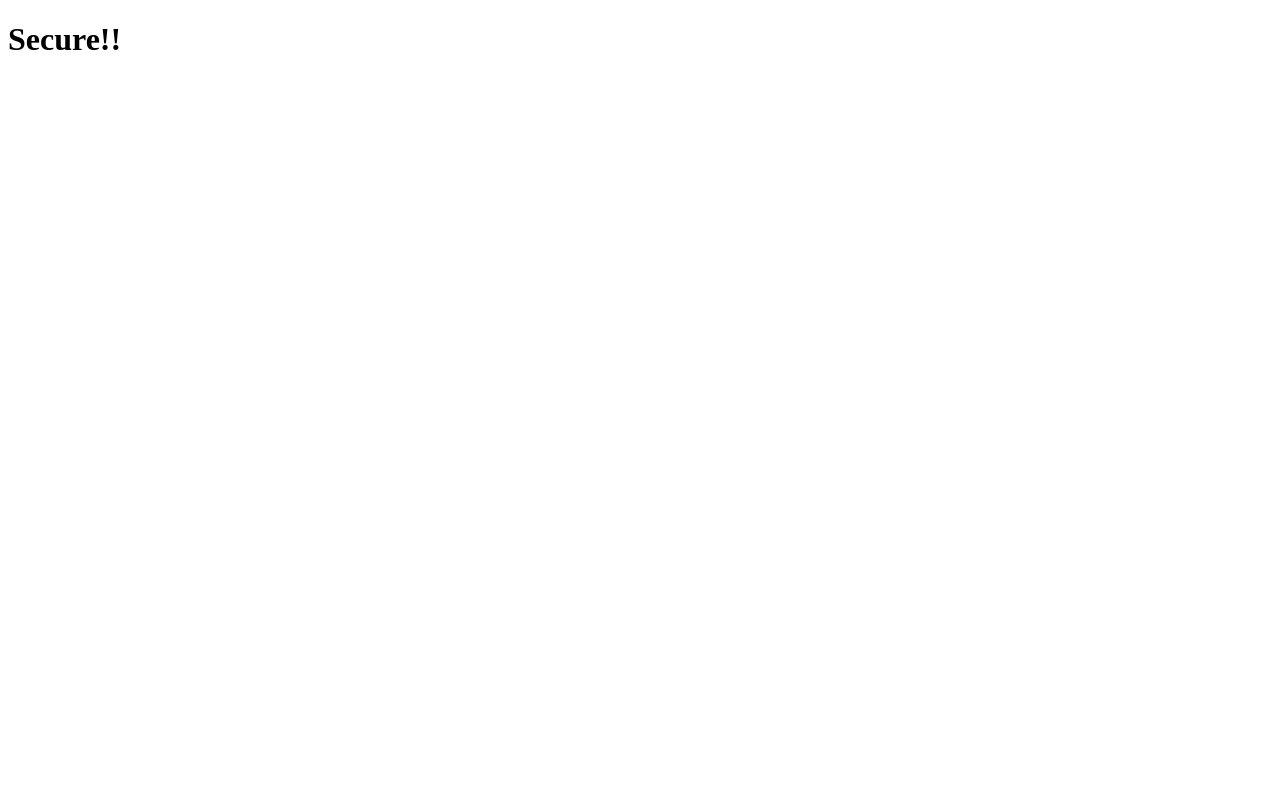
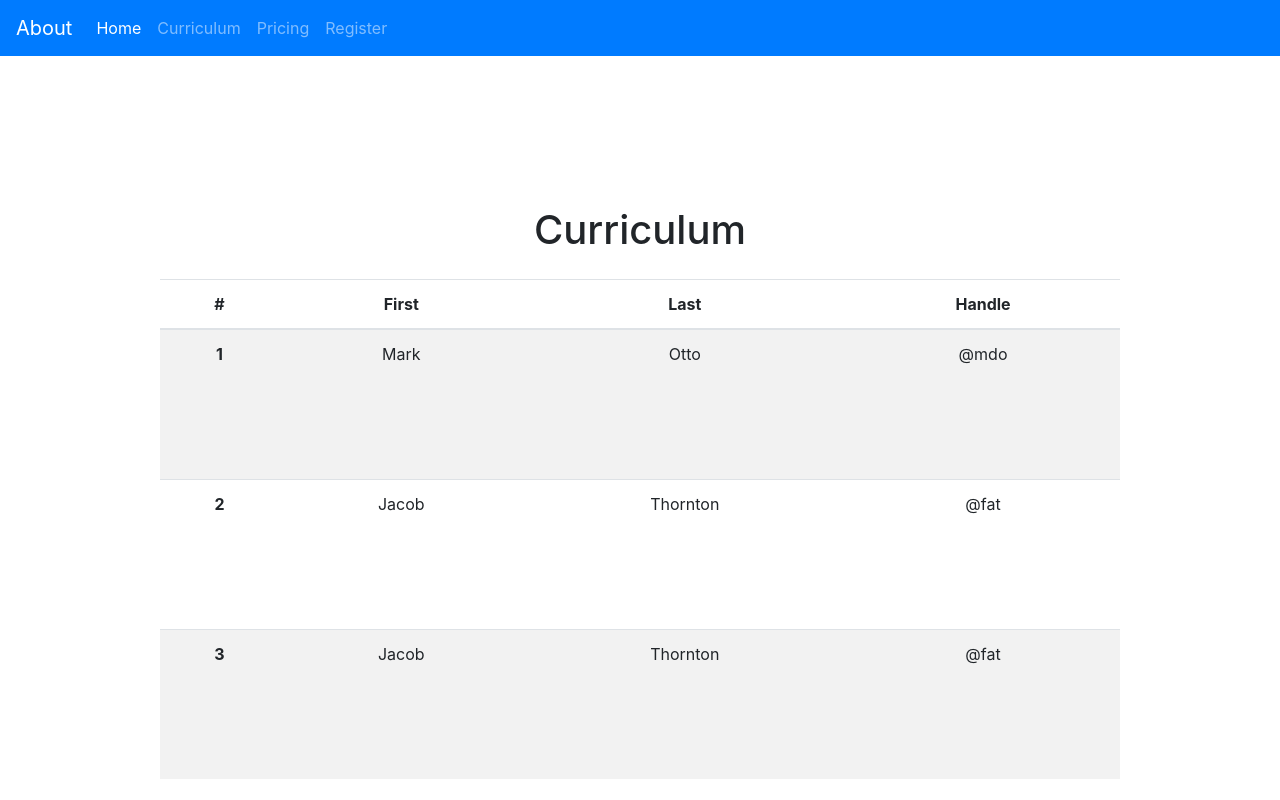
Before and after one commit to aimslee/sewing_class, a Django app: page /secure in a window 1280 px wide. Before the commit the page is almost empty. Run offline with Django 3.2, Linux system fonts and the light colour scheme.

Commit message:
rerouted login

```diff
--- a/sewing/templates/secure.html
+++ b/sewing/templates/secure.html
@@ -2,10 +2,88 @@
 <html lang="en">
 <head>
     <meta charset="UTF-8">
-    <meta name="viewport" content="width=device-width, initial-scale=1.0">
-    <title>Secure_Page</title>
+    <meta name="viewport" content="width=device-width, initial-scale=1.0, shrink-to-fit=no">
+    <title>Index</title>
+    <!-- Bootstrap css -->
+    <link rel="stylesheet" href="https://cdn.jsdelivr.net/npm/bootstrap@4.5.3/dist/css/bootstrap.min.css" integrity="sha384-TX8t27EcRE3e/ihU7zmQxVncDAy5uIKz4rEkgIXeMed4M0jlfIDPvg6uqKI2xXr2" crossorigin="anonymous">
+<style>
+    .curriculum {
+    margin: 25px;
+    }
+    .table_style {
+    text-align: center;
+    width: 960px;
+    margin: 20px;
+    margin-top: 150px;
+    margin-left: auto;
+    margin-right: auto;
+    }
+    .row_height {
+        height: 150px;
+    }
+    .flex-child {
+    flex: 1;
+    }
+</style>
 </head>
 <body>
-    <h1>Secure!!</h1>
+    <!-- navbar -->
+    <nav class="navbar navbar-expand-lg navbar-dark bg-primary">
+        <a class="navbar-brand" href="#">About</a>
+        <button class="navbar-toggler" type="button" data-toggle="collapse" data-target="#navbarNavAltMarkup" aria-controls="navbarNavAltMarkup" aria-expanded="false" aria-label="Toggle navigation">
+          <span class="navbar-toggler-icon"></span>
+        </button>
+        <div class="collapse navbar-collapse" id="navbarNavAltMarkup">
+          <div class="navbar-nav">
+            <a class="nav-link active" href="#">Home</a>
+            <a class="nav-link" href="#">Curriculum</a>
+            <a class="nav-link" href="#">Pricing</a>
+            <a class="nav-link" href="#">Register</a>
+          </div>
+        </div>
+    </nav>
+    <!-- Table -->
+
+    <div class="row">
+        <div class="col flex-child">
+            <div class="table_style">
+                <h1 class="curriculum">Curriculum</h1>
+                <table style="height: 100px" class="table table-striped">
+                    <thead>
+                    <tr>
+                        <th scope="col">#</th>
+                        <th scope="col">First</th>
+                        <th scope="col">Last</th>
+                        <th scope="col">Handle</th>
+                    </tr>
+                    </thead>
+                    <tbody>
+                    <tr>
+                        <th scope="row">1</th>
+                        <td class="row_height">Mark</td>
+                        <td>Otto</td>
+                        <td>@mdo</td>
+                    </tr>
+                    <tr>
+                        <th scope="row">2</th>
+                        <td class="row_height">Jacob</td>
+                        <td>Thornton</td>
+                        <td>@fat</td>
+                    </tr>
+                    <tr>
+                        <th scope="row">3</th>
+                        <td class="row_height">Jacob</td>
+                        <td>Thornton</td>
+                        <td>@fat</td>
+                    </tr>
+                    </tbody>
+                </table>
+            </div>
+        </div>
+      </div>
+
+    <!-- Bootstrap JS -->
+<script src="https://code.jquery.com/jquery-3.5.1.slim.min.js" integrity="sha384-DfXdz2htPH0lsSSs5nCTpuj/zy4C+OGpamoFVy38MVBnE+IbbVYUew+OrCXaRkfj" crossorigin="anonymous"></script>
+<script src="https://cdn.jsdelivr.net/npm/bootstrap@4.5.3/dist/js/bootstrap.bundle.min.js" integrity="sha384-ho+j7jyWK8fNQe+A12Hb8AhRq26LrZ/JpcUGGOn+Y7RsweNrtN/tE3MoK7ZeZDyx" crossorigin="anonymous"></script>
 </body>
 </html>
--- a/sewing/urls.py
+++ b/sewing/urls.py
@@ -5,7 +5,7 @@ urlpatterns = [
     path('register', views.register, name='register'),
     path('handle_registration', views.handle_registration),
     path('secure', views.secure),
-    # path('handle_login', views.handle_login),
+    path('handle_login', views.handle_login),
     # path('handle_logout', views.handle_logout),
     path('pay_page', views.pay_page, name='pay_page'),
 ]
--- a/sewing/views.py
+++ b/sewing/views.py
@@ -28,7 +28,6 @@ def handle_registration(request):
             for error in errors:
                 messages.error(request, errors[error])
             return redirect ('/register')
-        #codingdojo 46:49
 
         hashed_password = bcrypt.hashpw(request.POST['password'].encode(), bcrypt.gensalt(8)).decode()
         new_user = User.objects.create(username = request.POST['username'], password = hashed_password)
@@ -39,10 +38,14 @@ def handle_registration(request):
 
 
 def handle_login(request):
-    print(request.POST)
-    password = request.POST['password']
-    # pw_hash = bcrypt.hashpw(password.encode(), bcrypt.gensalt()).decode()
-    # print(pw_hash)
-    # User.objects.create(username=request.POST['username'], password=pw_hash)
-    return redirect('pay_page')
+    if request.method == 'POST':
+        user_filtered_list = User.objects.filter(username = request.POST['username'])
+        if len(user_filtered_list):
+            existing_user = user_filtered_list[0]
+            if bcrypt.checkpw(request.POST['password'].encode(), existing_user.password.encode()):
+                return redirect('/secure')
+        messages.error(request, 'Please enter a valid username and password')
+        return redirect('/')
+    return redirect('/')
+
 # Create your views here.
```
Also changed, not shown: sewing/templates/index.html (+3 -8 lines), db.sqlite3.
